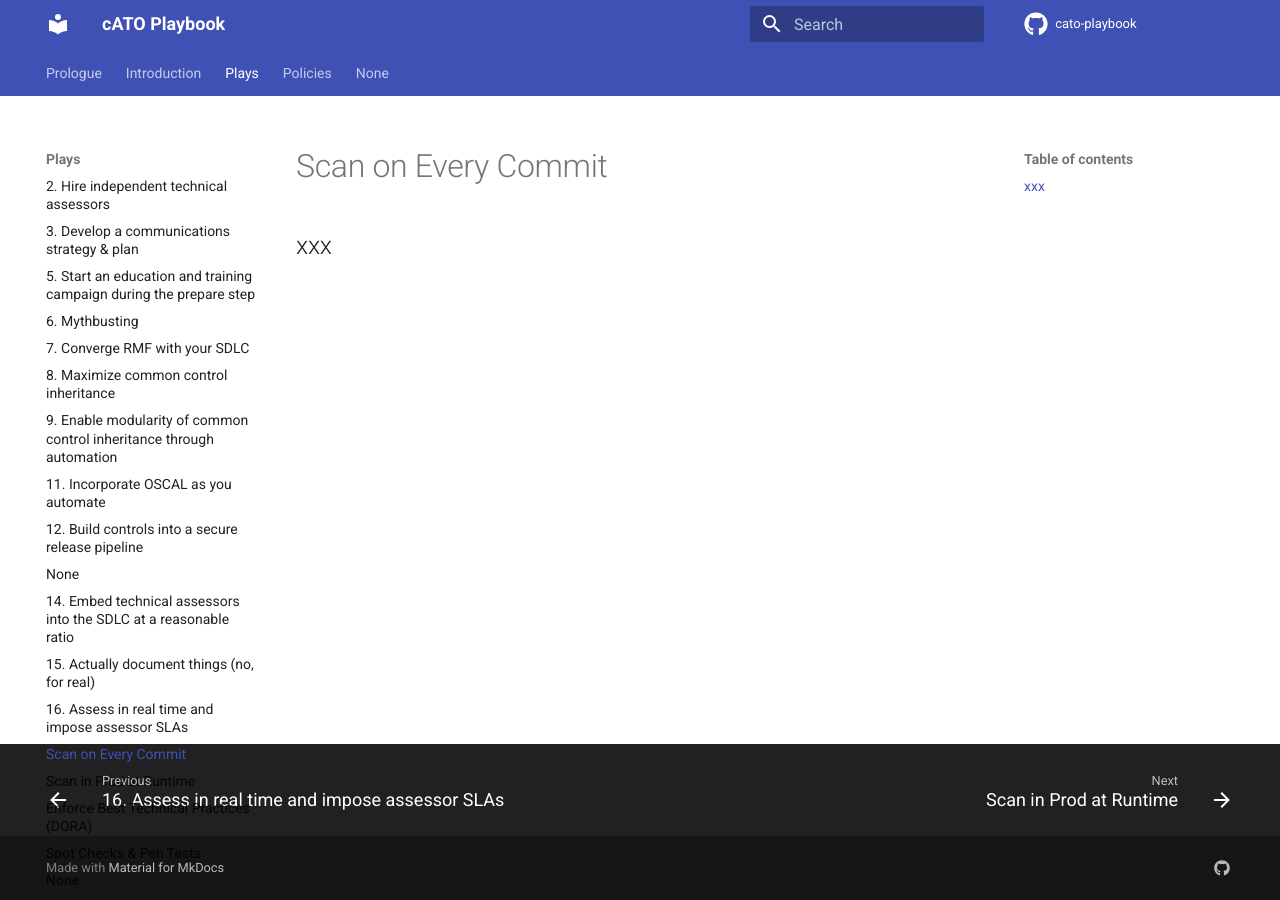
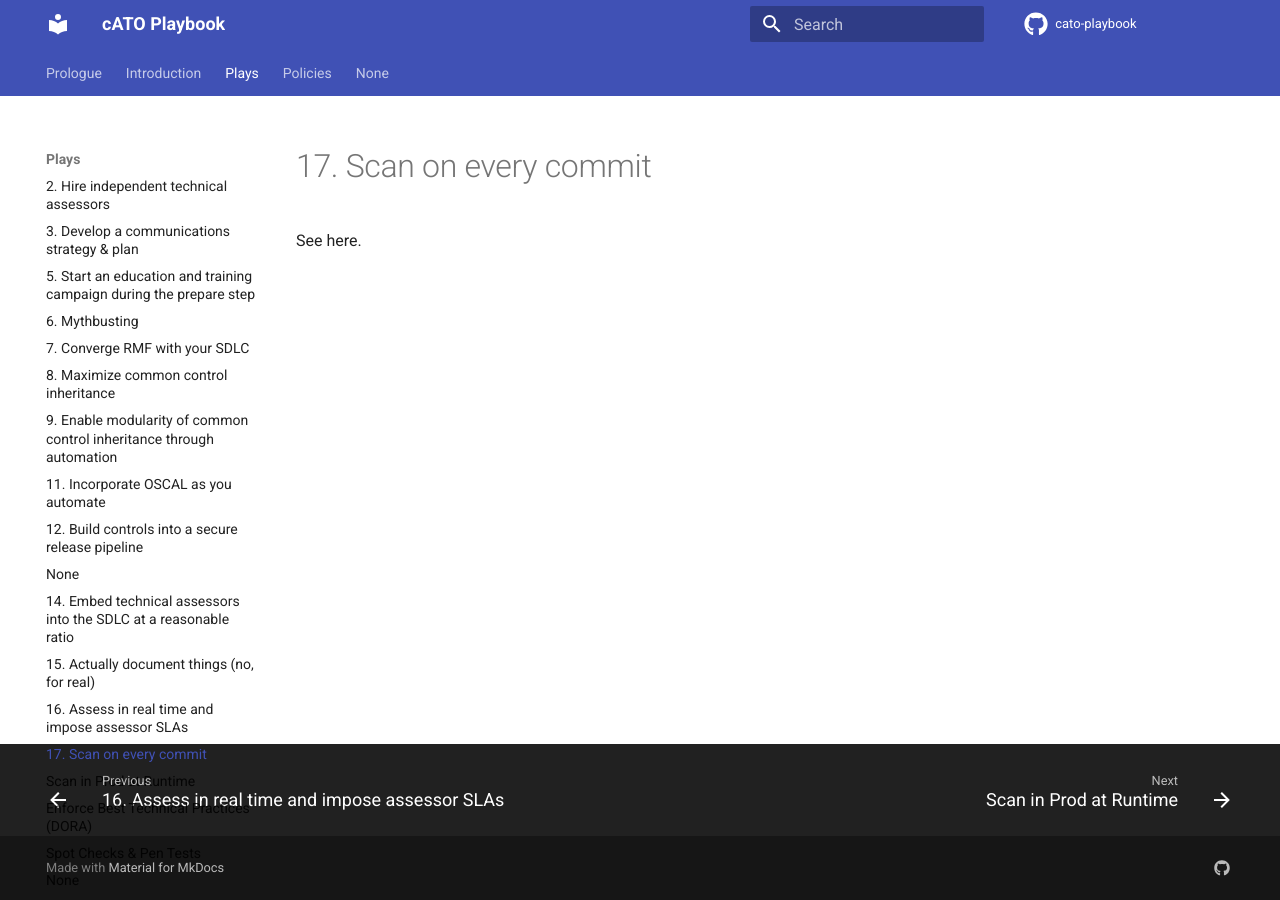
Before and after one commit to rise8-us/cato-playbook, an MkDocs documentation site: the page built from docs/commit.md, in a window 1280 px wide. Built offline with MkDocs 1.6.1 and Material for MkDocs 9.7.7, drawn with Linux system fonts in a browser that asks for light colours; comment, search, counter and statistics services are not loaded.

Commit message:
Update commit.md

```diff
--- a/docs/commit.md
+++ b/docs/commit.md
@@ -1,3 +1,3 @@
-# Scan on Every Commit
+# 17. Scan on every commit
 
-## xxx
+See here.
```
